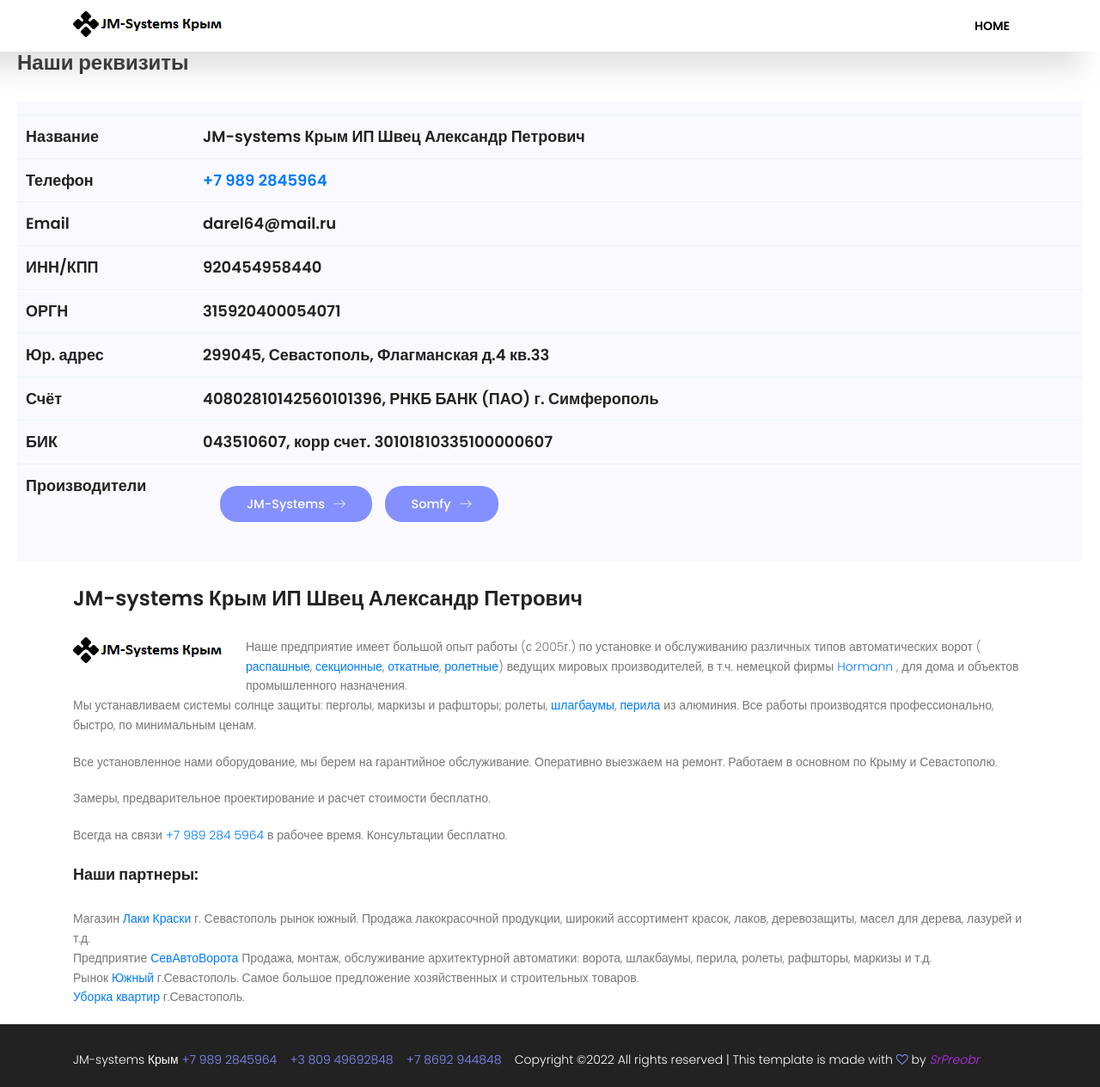
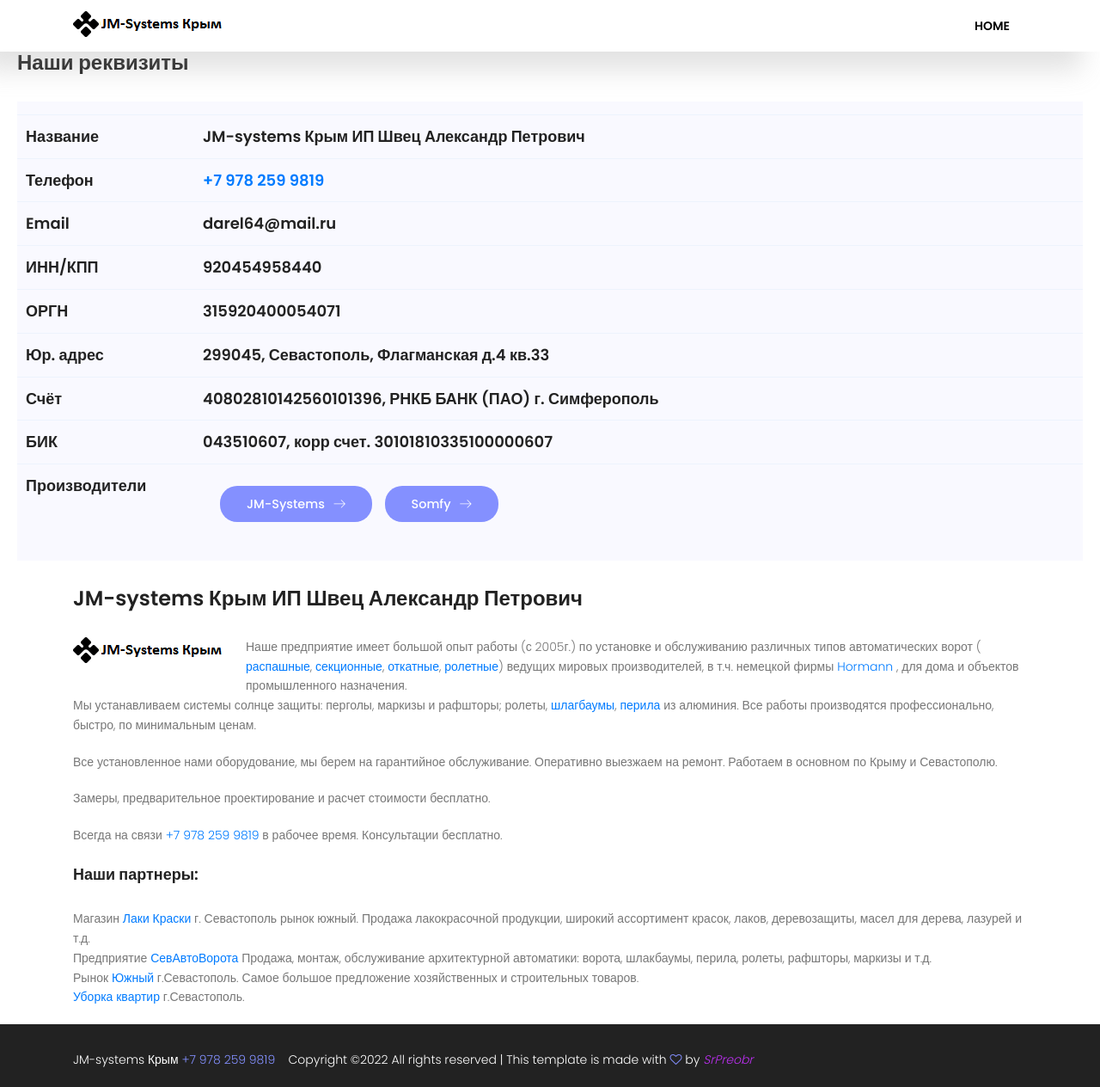
Before and after one commit to SrPreobr/apshvets, a plain HTML site: page about.html in a window 1280 px wide. Shown: the whole page at 86% size. Drawn offline with nearby package versions, Linux system fonts and the light colour scheme.

Commit message:
Поменял телефон

```diff
--- a/about.html
+++ b/about.html
@@ -66,7 +66,7 @@
 								<div class="table-row">
 									<div class="my-col1 h4">Телефон</div>
 									<div class="my-col2 h4" style="color:#0000ff">
-										<a href="tel:+79892845964"> +7 989 2845964 </a>
+										<a href="tel:+79782599819"> +7 978 259 9819 </a>
 
 										    </div>
 								</div>
@@ -142,7 +142,7 @@
 						</div>
 						<div class="col-md-12">
 
-								 Всегда на связи <a href="tel:+79892845964">  +7 989 284 5964</a> в рабочее время. Консультации бесплатно.<br><br>
+								 Всегда на связи <a href="tel:+79782599819">  +7 978 259 9819</a> в рабочее время. Консультации бесплатно.<br><br>
 
 						</div>
 						<div class="col-md-12">
@@ -169,14 +169,11 @@
 					<div class="row footer-bottom d-flex justify-content-between">
 						<!-- Link back to Colorlib can't be removed. Template is licensed under CC BY 3.0. -->
             <p class="col-lg-12 col-sm-12 footer-text m-0 text-white">
-                JM-systems Крым
-				<a style="color:#0000ff font-size:30px margin-bottom:20px" href="tel:+79892845964"> +7 989 2845964 </a> &nbsp;&nbsp;
-				<a style="color:#0000ff font-size:30px margin-bottom:20px" href="tel:+380949692848"> +3 809 49692848 </a> &nbsp;&nbsp;
-				<a style="color:#0000ff font-size:30px margin-bottom:20px" href="tel:+78692 944848"> +7 8692 944848 </a> &nbsp;&nbsp;
+                JM-systems Крым <a style="color:#0000ff font-size:30px margin-bottom:20px" href="tel:+79782599819"> +7 978 259 9819 </a> &nbsp;&nbsp;
 
                 Copyright &copy;<script>document.write(new Date().getFullYear());</script> All rights reserved | This template is made with <i class="fa fa-heart-o" aria-hidden="true"></i> by
                 <a href="tel:+79787590354"> <i style="color:#BC2FF1"> SrPreobr</i> </a> </p> <!-- EsQırım -->
-					<!-- Link back to Colorlib can't be removed. Template is licensed under CC BY 3.0. -->
+            <!-- Link back to Colorlib can't be removed. Template is licensed under CC BY 3.0. -->
 					</div>
 				</div>
 			</footer>
```
